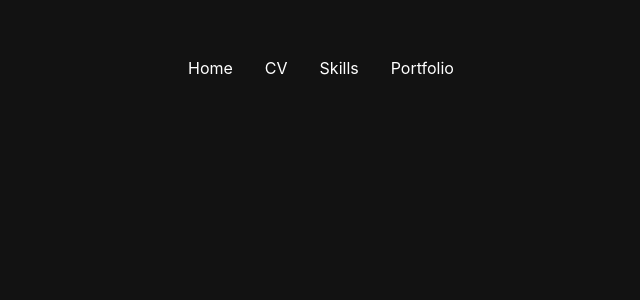
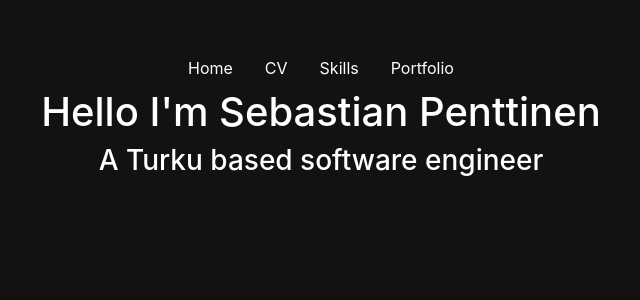
Before and after one commit to sebastianpenttinen/personalSite, a React (Create React App) app: page / in a window 1280 px wide. Shown: the top 300 px of the page, without its empty margins (319-959 px from the left). Built offline with nearby package versions, Linux system fonts and the light colour scheme.

Commit message:
added welcome text

```diff
--- a/src/components/Home.js
+++ b/src/components/Home.js
@@ -1,6 +1,7 @@
 import React, { Component} from "react";
 import { Bar } from './Bar';
 import { Helmet } from 'react-helmet';
+import { Welcome } from "./Welcome";
 export class Home extends Component {
   static displayName = Home.name;
 
@@ -11,6 +12,7 @@ export class Home extends Component {
                 <style>{'body { background-color: #121212; }'}</style>
             </Helmet>
         <Bar/>
+        <Welcome/>
       </div>
     );
   }
--- /dev/null
+++ b/src/components/Welcome.js
@@ -0,0 +1,13 @@
+import React, { Component} from "react";
+// import {Jumbotron, Container,Row, Col} from 'react-bootstrap';
+export class Welcome extends Component{
+
+    render(){
+        return(
+            <div >
+            <h1 className="justify-content-center" style={{display: 'flex'}}>Hello I'm Sebastian Penttinen</h1>
+            <h3 className="justify-content-center" style={{display: 'flex'}}>A Turku based software engineer</h3>
+            </div>
+        )
+    }
+}
--- a/src/index.css
+++ b/src/index.css
@@ -1,3 +1,14 @@
 .nav-link{
   color: #FFFFFF;
 }
+
+.nav-link:hover{
+  color: darkgray;
+}
+
+h1{
+  color: #FFFFFF;
+}
+h3{
+  color: #FFFFFF;
+}
```
